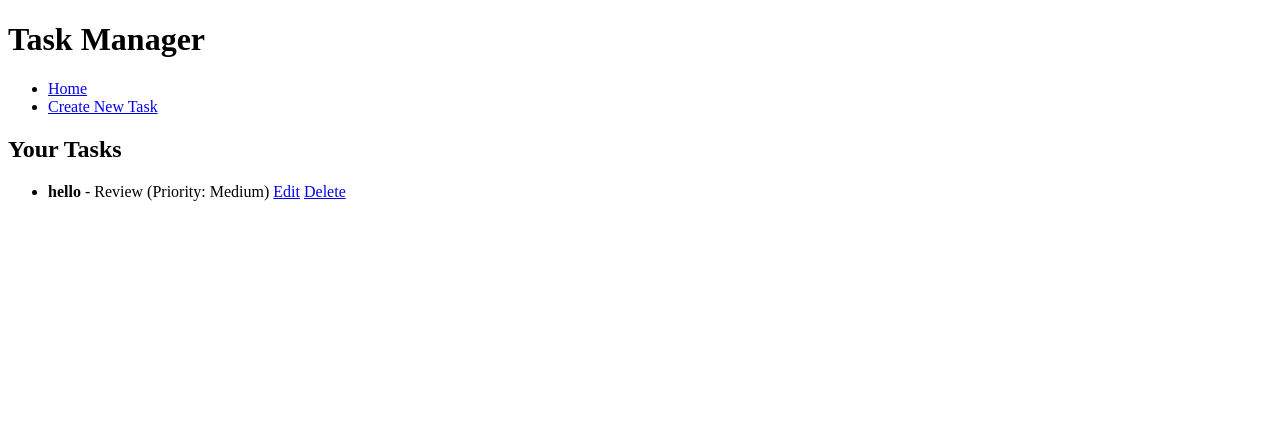
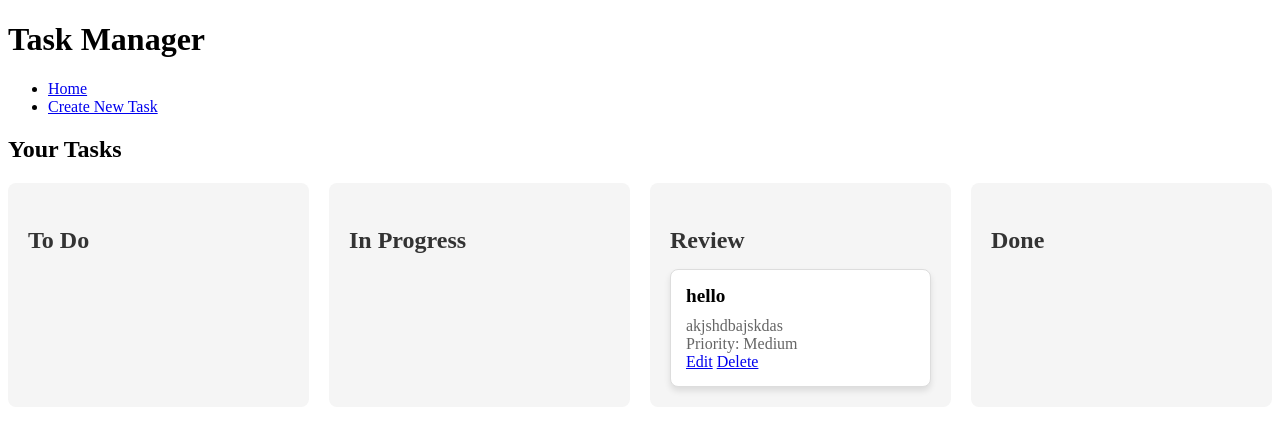
Before and after one commit to usarnameMe/task-manager, a Django app: page / in a window 1280 px wide. Shown: the top 434 px of the page. Run offline with Django 5.2, Linux system fonts and the light colour scheme; data comes from the database, SQL or seed files in the repository; both versions use the stored data as it was after the commit.

Commit message:
add columnes

```diff
--- a/task_manager/static/css/style.css
+++ b/task_manager/static/css/style.css
@@ -0,0 +1,43 @@
+.task-board {
+    display: flex;
+    justify-content: space-between;
+    gap: 20px;
+}
+
+.column {
+    flex: 1;
+    background-color: #f5f5f5;
+    padding: 20px;
+    border-radius: 8px;
+}
+
+.task-list {
+    display: flex;
+    flex-direction: column;
+    gap: 10px;
+}
+
+.task-card {
+    background-color: white;
+    border: 1px solid #ddd;
+    border-radius: 8px;
+    padding: 15px;
+    box-shadow: 0px 4px 6px rgba(0, 0, 0, 0.1);
+}
+
+h3 {
+    font-size: 1.5em;
+    margin-bottom: 15px;
+    color: #333;
+}
+
+.task-card h4 {
+    margin: 0 0 10px;
+    font-size: 1.2em;
+}
+
+.task-card p {
+    margin: 0;
+    font-size: 1em;
+    color: #666;
+}
--- a/task_manager/task/models.py
+++ b/task_manager/task/models.py
@@ -2,7 +2,9 @@ from django.db import models
 from django.core.exceptions import ValidationError
 from django.utils import timezone
 
+
 class Task(models.Model):
+    objects = None
     PRIORITY_CHOICES = [
         ('Low', 'Low'),
         ('Medium', 'Medium'),
--- a/task_manager/task/views.py
+++ b/task_manager/task/views.py
@@ -3,9 +3,19 @@ from django.views.generic import ListView, CreateView, UpdateView, DeleteView
 from .models import Task
 from django.utils import timezone
 
+
 class TaskListView(ListView):
     model = Task
     template_name = 'task/task_list.html'
+
+    def get_context_data(self, **kwargs):
+        context = super().get_context_data(**kwargs)
+        context['tasks_to_do'] = Task.objects.filter(status='To Do')
+        context['tasks_in_progress'] = Task.objects.filter(status='In Progress')
+        context['tasks_review'] = Task.objects.filter(status='Review')
+        context['tasks_done'] = Task.objects.filter(status='Done')
+        return context
+
 
 class TaskCreateView(CreateView):
     model = Task
@@ -13,11 +23,11 @@ class TaskCreateView(CreateView):
     template_name = 'task/task_create.html'
     success_url = reverse_lazy('task_list')
 
-
     def get_context_data(self, **kwargs):
         context = super().get_context_data(**kwargs)
         context['today'] = timezone.now().date()
         return context
+
 
 class TaskUpdateView(UpdateView):
     model = Task
@@ -30,6 +40,7 @@ class TaskUpdateView(UpdateView):
         context['today'] = timezone.now().date()
         return context
 
+
 class TaskDeleteView(DeleteView):
     model = Task
     template_name = 'task/task_confirm_delete.html'
--- a/task_manager/templates/task/task_list.html
+++ b/task_manager/templates/task/task_list.html
@@ -1,14 +1,63 @@
 {% extends 'base.html' %}
 
 {% block content %}
-    <h2>Your Tasks</h2>
-    <ul>
-        {% for task in object_list %}
-        <li>
-            <strong>{{ task.title }}</strong> - {{ task.status }} (Priority: {{ task.priority }})
-            <a href="{% url 'task_update' task.pk %}">Edit</a>
-            <a href="{% url 'task_delete' task.pk %}">Delete</a>
-        </li>
-        {% endfor %}
-    </ul>
+<h2>Your Tasks</h2>
+<div class="task-board">
+    <div class="column">
+        <h3>To Do</h3>
+        <div class="task-list">
+            {% for task in tasks_to_do %}
+            <div class="task-card">
+                <h4>{{ task.title }}</h4>
+                <p>{{ task.description }}</p>
+                <p>Priority: {{ task.priority }}</p>
+                <a href="{% url 'task_update' task.pk %}">Edit</a>
+                <a href="{% url 'task_delete' task.pk %}">Delete</a>
+            </div>
+            {% endfor %}
+        </div>
+    </div>
+    <div class="column">
+        <h3>In Progress</h3>
+        <div class="task-list">
+            {% for task in tasks_in_progress %}
+            <div class="task-card">
+                <h4>{{ task.title }}</h4>
+                <p>{{ task.description }}</p>
+                <p>Priority: {{ task.priority }}</p>
+                <a href="{% url 'task_update' task.pk %}">Edit</a>
+                <a href="{% url 'task_delete' task.pk %}">Delete</a>
+            </div>
+            {% endfor %}
+        </div>
+    </div>
+    <div class="column">
+        <h3>Review</h3>
+        <div class="task-list">
+            {% for task in tasks_review %}
+            <div class="task-card">
+                <h4>{{ task.title }}</h4>
+                <p>{{ task.description }}</p>
+                <p>Priority: {{ task.priority }}</p>
+                <a href="{% url 'task_update' task.pk %}">Edit</a>
+                <a href="{% url 'task_delete' task.pk %}">Delete</a>
+            </div>
+            {% endfor %}
+        </div>
+    </div>
+    <div class="column">
+        <h3>Done</h3>
+        <div class="task-list">
+            {% for task in tasks_done %}
+            <div class="task-card">
+                <h4>{{ task.title }}</h4>
+                <p>{{ task.description }}</p>
+                <p>Priority: {{ task.priority }}</p>
+                <a href="{% url 'task_update' task.pk %}">Edit</a>
+                <a href="{% url 'task_delete' task.pk %}">Delete</a>
+            </div>
+            {% endfor %}
+        </div>
+    </div>
+</div>
 {% endblock %}
```
Also changed, not shown: task_manager/db.sqlite3.
